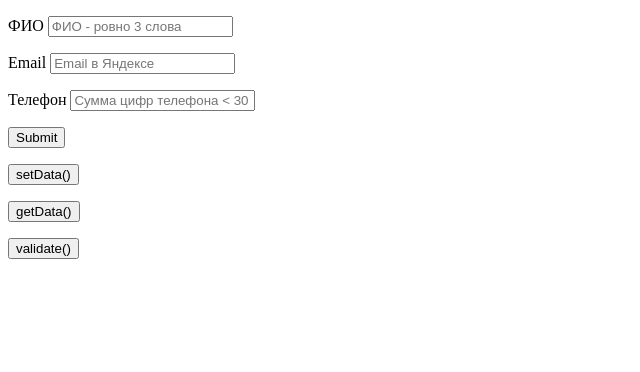
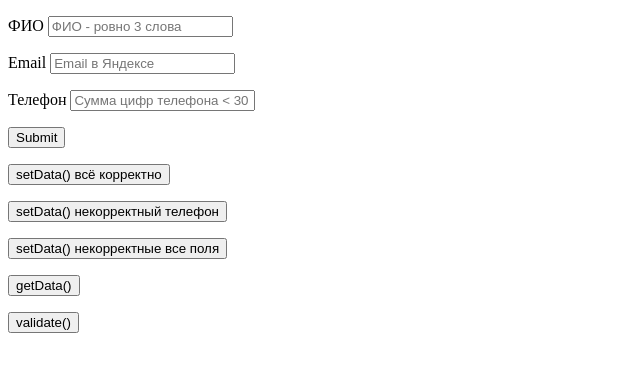
Before and after one commit to egmen/yandex-nodejs-school, a plain HTML site: page public/index.html in a window 1280 px wide. Shown: the whole page, without its empty margins (0-640 px from the left). Drawn offline with Linux system fonts and the light colour scheme.

Commit message:
[+] Больше тестовых данных.

```diff
--- a/public/index.html
+++ b/public/index.html
@@ -57,8 +57,18 @@
 <p><button onclick="window.MyForm.setData({
 	fio: 'Иванов Иван Иванович',
 	email: 'ivanov@yandex.ru',
+	phone: '+7(111)111-15-38'
+	})">setData() всё корректно</button></p>
+<p><button onclick="window.MyForm.setData({
+	fio: 'Иванов Иван Иванович',
+	email: 'ivanov@yandex.ru',
 	phone: '+7(999)111-15-38'
-	})">setData()</button></p>
+	})">setData() некорректный телефон</button></p>
+<p><button onclick="window.MyForm.setData({
+	fio: 'Иванов Иван',
+	email: 'ivanov@yanex.ru',
+	phone: '+7(999)111-1538'
+	})">setData() некорректные все поля</button></p>
 <p><button onclick="console.log(window.MyForm.getData())">getData()</button></p>
 <p><button onclick="console.log(window.MyForm.validate())">validate()</button></p>
 </body>
```
